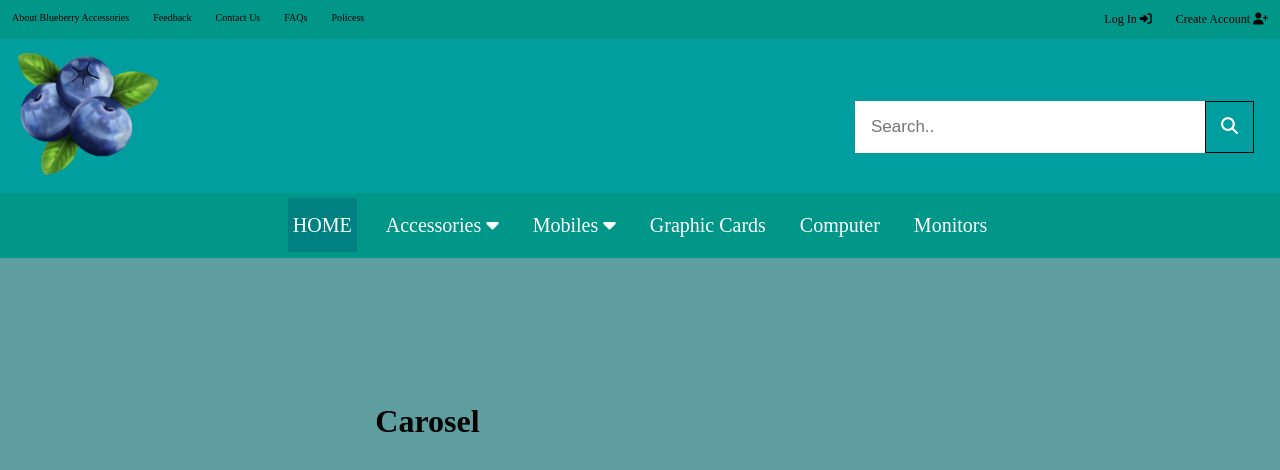
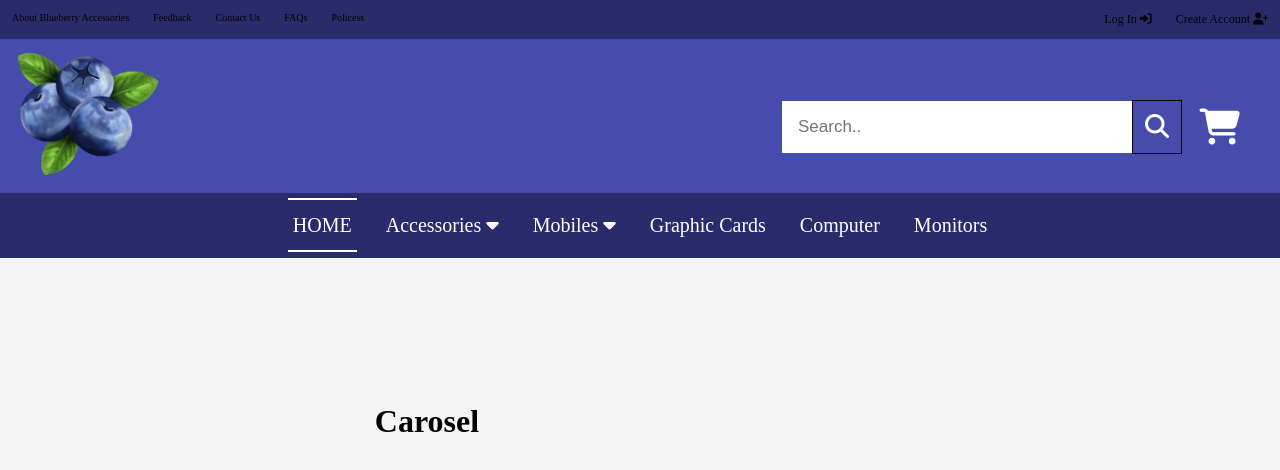
Before and after one commit to Usman-Kashmiri/Blueberry-Accessories, a plain HTML site: page index.html in a window 1280 px wide. Drawn offline with Linux system fonts and the light colour scheme.

Commit message:
Added Css Variables and changed color theme

```diff
--- a/assets/scripts/main.js
+++ b/assets/scripts/main.js
@@ -7,10 +7,10 @@ $(document).ready(function() {
         $('.menu-btn .menu').toggleClass('active');
     });
     // Current Page effect
-    $('ul li a').click(function() {
-        $('li a').removeClass("current");
-        $(this).addClass("current");
-    });
+    // $('ul li a').click(function() {
+    //     $('li a').removeClass('.current');
+    //     $(this).addClass('current');
+    // });
 
     // Navbar onScroll effect
     var stickyOffset = $('.nav-bar').offset().top;
@@ -26,14 +26,18 @@ $(document).ready(function() {
     // Drop-down
     $('#accessories-btn').click(function() {
         $('#accessories-content').toggle();
+        $('i', this).toggleClass('fa-caret-down fa-caret-up');
     })
     $('#products-btn').click(function() {
         $('#products-content').toggle();
+        $('i', this).toggleClass('fa-caret-down fa-caret-up');
     })
-
     $('body').click(function() {
         $('#accessories-content').hide();
     });
+    // $('body').click(function() {
+    //     $('i', '#accessories-btn').toggleClass('fa-caret-down fa-caret-up');
+    // });
     $('#accessories-btn').click(function(event) {
         event.stopPropagation();
     });
--- /dev/null
+++ b/assets/styles/carousel.css
@@ -0,0 +1,13 @@
+/* crousle */
+
+.carousel-container {
+    height: 800px;
+    width: 100%;
+    background: whitesmoke;
+    text-align: center;
+}
+
+.carousel-container h1 {
+    top: 210px;
+    position: relative;
+}
--- a/assets/styles/header.css
+++ b/assets/styles/header.css
@@ -9,14 +9,10 @@ li {
 }
 
 .navbar-top {
-    background: #009688;
+    background: var(--DBlue);
     position: relative;
     display: flex;
     justify-content: space-between;
-}
-
-.row {
-    position: relative;
 }
 
 .pull-left {
@@ -61,8 +57,11 @@ li {
     padding: 7px;
 }
 
-.logo {
-    background-color: #009e9e;
+
+/* Logo */
+
+.row {
+    background-color: var(--LBlue);
 }
 
 .logo img {
@@ -72,8 +71,52 @@ li {
     left: 1%;
 }
 
+
+/* Cart Icon */
+
+.col-right span {
+    display: inline-block;
+    position: absolute;
+    font-size: 36px;
+    top: 82px;
+    right: 15px;
+    color: #fff;
+    padding: 25px;
+}
+
+
+/* Search Bar */
+
+.search-container {
+    float: right;
+    position: relative;
+    top: -100px;
+    right: 72px;
+}
+
+input[type=text] {
+    padding: 16px;
+    margin-top: 8px;
+    font-size: 17px;
+    border: none;
+    width: 350px;
+}
+
+.search-container button {
+    float: right;
+    padding: 12px;
+    margin-top: 7px;
+    margin-right: 26px;
+    background: transparent;
+    color: white;
+    font-size: 24px;
+    border: none;
+    cursor: pointer;
+    border: black 1px solid;
+}
+
 .nav-bar {
-    background: #009688;
+    background: var(--DBlue);
     width: 100%;
     z-index: 10;
     padding: 16px 10px;
@@ -98,40 +141,6 @@ li {
 }
 
 
-/*** Search Bar******/
-
-.search-container {
-    float: right;
-    position: relative;
-    top: -100px;
-}
-
-input[type=text] {
-    padding: 16px;
-    margin-top: 8px;
-    font-size: 17px;
-    border: none;
-    width: 350px;
-}
-
-.search-container button {
-    float: right;
-    padding: 15px;
-    margin-top: 8px;
-    margin-right: 26px;
-    background: transparent;
-    color: white;
-    font-size: 17px;
-    border: none;
-    cursor: pointer;
-    border: black 1px solid;
-}
-
-.search-container button:hover {
-    outline: #009688;
-}
-
-
 /* Menu-Toggle-Btn */
 
 .menu-btn {
@@ -143,7 +152,7 @@ input[type=text] {
 
 .menu {
     max-width: auto;
-    background: #009688;
+    background: var(--DBlue);
     z-index: 10;
     display: flex;
     text-align: center;
@@ -168,8 +177,18 @@ input[type=text] {
     display: inline-block;
 }
 
-.current {
-    background-color: teal;
+li.current a {
+    background-color: transparent;
+}
+
+li.current a::before,
+li.current a:after {
+    position: absolute;
+    opacity: 1;
+    width: 100%;
+    height: 2px;
+    content: '';
+    background: #FFF;
 }
 
 
@@ -245,21 +264,6 @@ input[type=text] {
 /* .dropdown:hover .dropdown-content {
     display: block;
 } */
-
-
-/*****crousle*****/
-
-.carousel-container {
-    height: 800px;
-    width: 100%;
-    background: cadetblue;
-    text-align: center;
-}
-
-.carousel-container h1 {
-    top: 210px;
-    position: relative;
-}
 
 
 /* Media Queries */
--- a/assets/styles/main.css
+++ b/assets/styles/main.css
@@ -1,4 +1,13 @@
 @import url('https://fonts.googleapis.com/css2?family=Poppins:wght@400;500;600;700&family=Ubuntu:wght@400;500;700&display=swap');
+
+/* Theme */
+
+:root {
+    --LBlue: #454cac;
+    --DBlue: #282c6b;
+    --DGreen: #437022;
+}
+
 * {
     margin: 0;
     padding: 0;
--- a/index.html
+++ b/index.html
@@ -12,6 +12,7 @@
     <link rel="stylesheet" href="assets/styles/main.css">
     <link rel="stylesheet" href="assets/styles/header.css">
     <link rel="stylesheet" href="assets/styles/footer.css">
+    <link rel="stylesheet" href="assets/styles/carousel.css">
     <link rel="stylesheet" href="https://stackpath.bootstrapcdn.com/font-awesome/4.7.0/css/font-awesome.min.css">
     <link rel="stylesheet" href="https://pro.fontawesome.com/releases/v5.10.0/css/all.css" integrity="sha384-AYmEC3Yw5cVb3ZcuHtOA93w35dYTsvhLPVnYs9eStHfGJvOvKxVfELGroGkvsg+p" crossorigin="anonymous" />
 
@@ -27,12 +28,11 @@
                     <div class="navbar-top-left">
                         <div class="pull-left">
                             <ul class="userMenu">
-                                <li><a href="#" rel=".">About Blueberry Accessories</a></li>
-                                <li><a href="#" rel=".">Feedback</a></li>
-                                <li><a href="#" rel=".">Contact Us</a></li>
-                                <li><a href="#" rel=".">FAQs</a></li>
-                                <li><a href="#" rel=".">Policess</a></li>
-
+                                <li><a href="#">About Blueberry Accessories</a></li>
+                                <li><a href="#">Feedback</a></li>
+                                <li><a href="#">Contact Us</a></li>
+                                <li><a href="#">FAQs</a></li>
+                                <li><a href="#">Policess</a></li>
                             </ul>
                         </div>
                     </div>
@@ -41,27 +41,28 @@
                             <ul class="userMenu">
                                 <li><a>Log In <i class="fas fa-sign-in-alt"></i></a></li>
                                 <li><a>Create Account <i class="fas fa-user-plus"></i></a></li>
-
                             </ul>
                         </div>
                     </div>
-
-
                 </div>
             </div>
-
         </div>
         <!----LOGO---->
         <div class="row">
+            <div class="col-left">
                 <div class="logo">
                     <a href="index.html"><img src="assets/imgs/icons/favicon.png" alt="logo"></a>
                 </div>
+            </div>
             <!---searchbar-->
+            <div class="col-right">
                 <div class="search-container">
                     <form>
                         <input type="text" placeholder="Search.." name="search">
                         <button type="submit"><i class="fas fa-search"></i></button>
                     </form>
+                </div>
+                <span><i class="fa fa-shopping-cart"></i></span>
             </div>
         </div>
 
@@ -80,7 +81,7 @@
             <div class="nav-container">
                 <div class="menu">
                     <ul class="hover-fx">
-                        <li><a href="index.html" class="current">HOME</a></li>
+                        <li class="current"><a href="index.html">HOME</a></li>
                         <li class="dropdown">
                             <a href="#" class="dropbtn" id="accessories-btn">Accessories <i class="fa fa-caret-down"></i></a>
                             <div class="dropdown-content" id="accessories-content">
```
Lines whose indentation alone changed are shown as unchanged.
